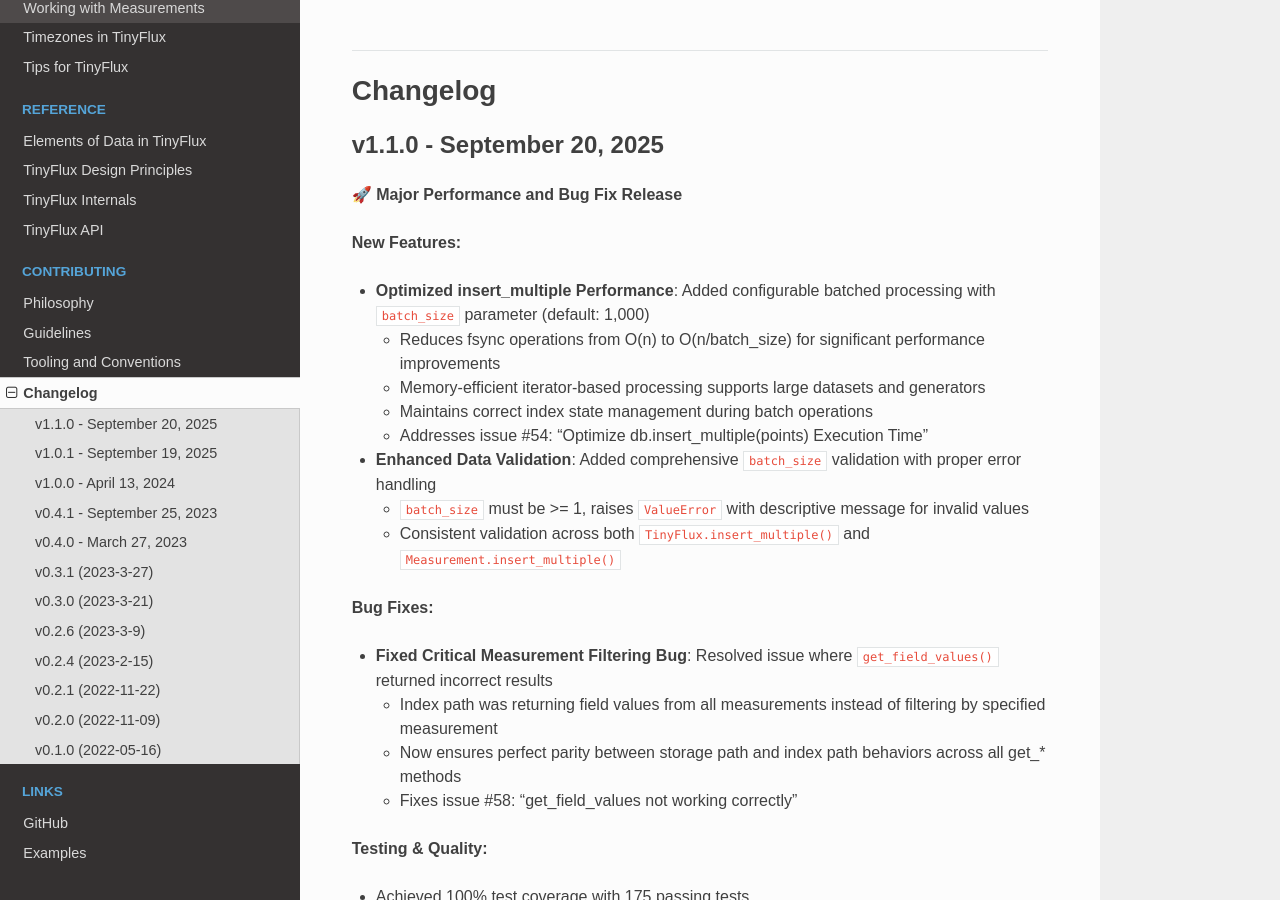
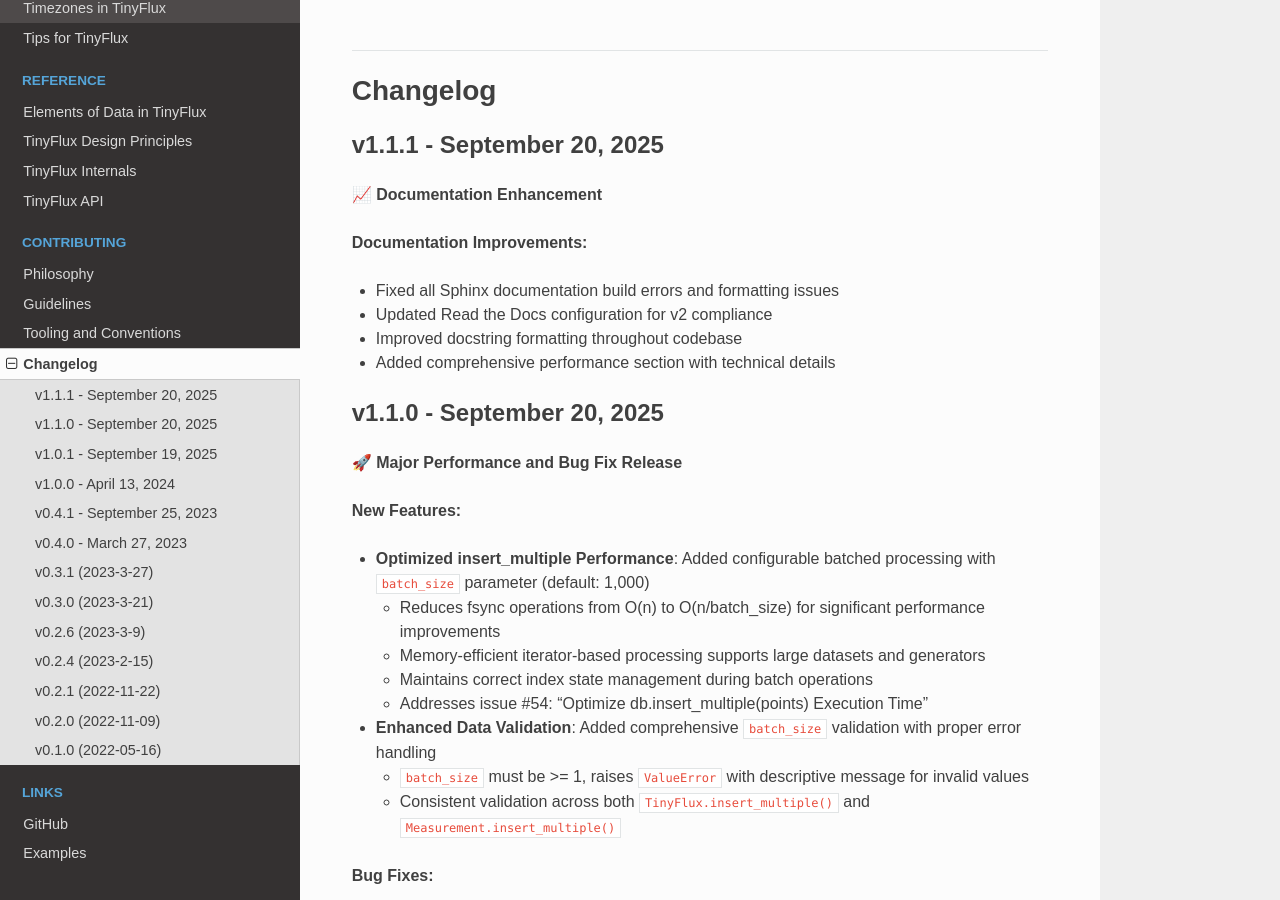
Before and after one commit to citrusvanilla/tinyflux, a Sphinx documentation site: the page built from docs/source/changelog.rst, in a window 1280 px wide and 900 px high. Built offline with Sphinx 7.4.7 and the Read the Docs theme 3.1.0, drawn with Linux system fonts in a browser that asks for light colours.

```diff
--- a/docs/source/changelog.rst
+++ b/docs/source/changelog.rst
@@ -1,5 +1,18 @@
 Changelog
 =========
+
+v1.1.1 - September 20, 2025
+^^^^^^^^^^^^^^^^^^^^^^^^^^^^
+
+**📈 Documentation Enhancement**
+
+**Documentation Improvements:**
+
+* Fixed all Sphinx documentation build errors and formatting issues
+* Updated Read the Docs configuration for v2 compliance
+* Improved docstring formatting throughout codebase
+* Added comprehensive performance section with technical details
+
 
 v1.1.0 - September 20, 2025
 ^^^^^^^^^^^^^^^^^^^^^^^^^^^^
--- a/docs/source/conf.py
+++ b/docs/source/conf.py
@@ -23,7 +23,7 @@
 author = "Justin Fung"
 
 # The full version, including alpha/beta/rc tags
-release = "1.1.0"
+release = "1.1.1"
 
 
 # -- General configuration ---------------------------------------------------
--- a/tinyflux/version.py
+++ b/tinyflux/version.py
@@ -1,3 +1,3 @@
 """Version."""
 
-__version__ = "1.1.0"  # pragma: no cover
+__version__ = "1.1.1"  # pragma: no cover
```
